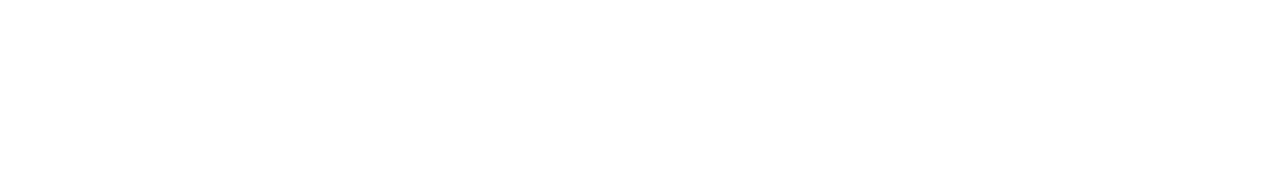
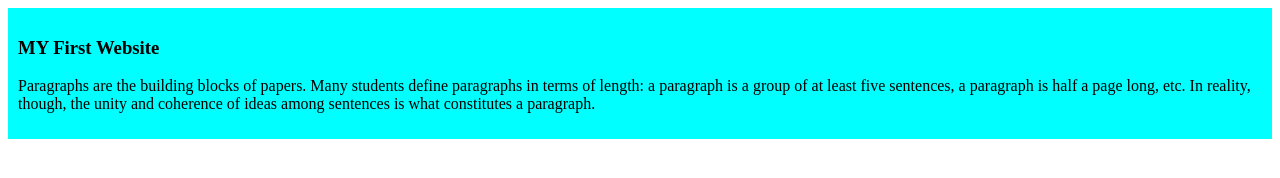
Before and after one commit to AsifIslamBisal/My-Simple-Website, a plain HTML site: page index.html in a window 1280 px wide. Drawn offline with Linux system fonts and the light colour scheme.

Commit message:
added the first blog

```diff
--- /dev/null
+++ b/blog.css
@@ -0,0 +1,4 @@
+div{
+    background-color: aqua;
+    padding: 10px;
+}
--- a/index.html
+++ b/index.html
@@ -4,8 +4,16 @@
     <meta charset="UTF-8">
     <meta name="viewport" content="width=device-width, initial-scale=1.0">
     <title>My Simple Website</title>
+    <link rel="stylesheet" href="blog.css">
 </head>
 <body>
+    <div>
+        <h3>MY First Website</h3>
+        <p>Paragraphs are the building blocks of papers.
+             Many students define paragraphs in terms of length:
+              a paragraph is a group of at least five sentences, a paragraph is half a page long, etc.
+               In reality, though, the unity and coherence of ideas among sentences is what constitutes a paragraph.</p>
+    </div>
 
 </body>
 </html>
```
